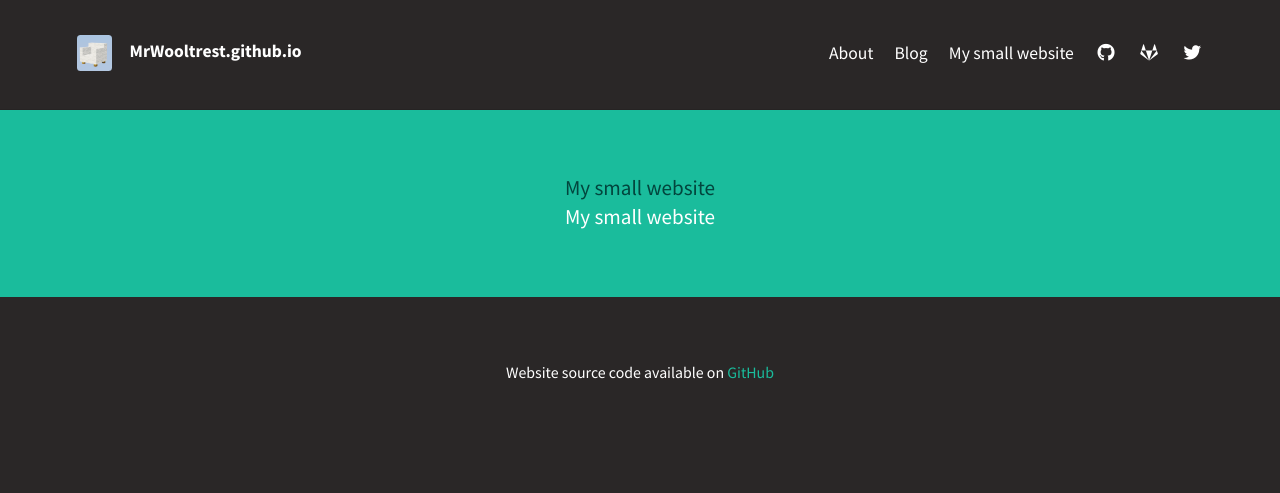
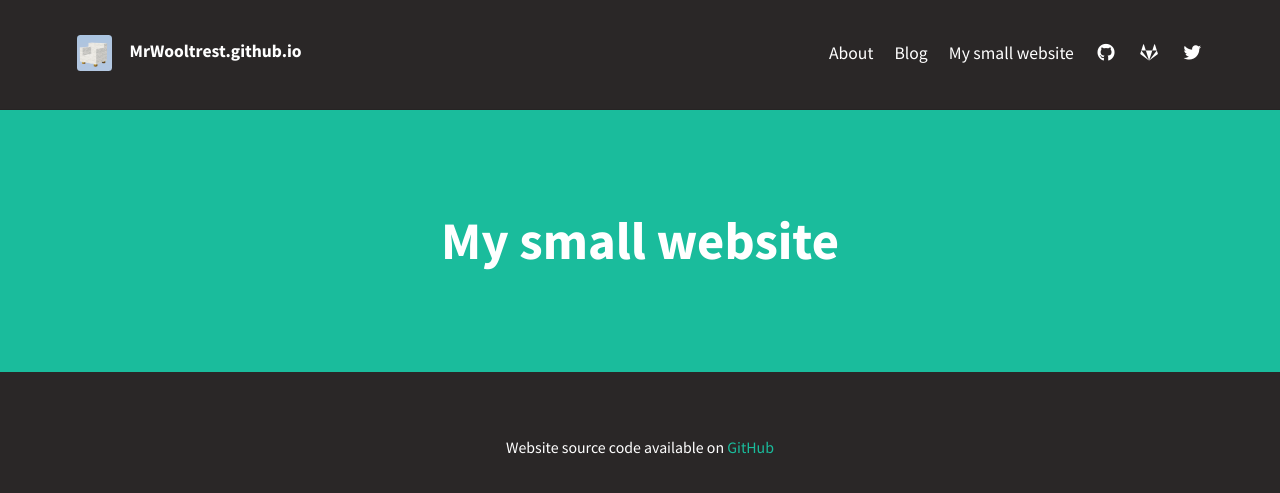
Before and after one commit to MrWooltrest/MrWooltrest.github.io-Jekyll, a Jekyll site: the page built from README.md, in a window 1280 px wide. Shown: the top 493 px of the page. Built offline with Jekyll 4.4.1, drawn with Linux system fonts in a browser that asks for light colours; nearby versions of some CDN libraries; our own code applies the rules of GitHub Pages for plain Markdown files.

Commit message:
Update _config.yml

```diff
--- a/_config.yml
+++ b/_config.yml
@@ -13,8 +13,7 @@ theme_settings:
 
   # Header and footer text
   header_text: >
-     <a>My small website</a>
-     <p>My small website</p>
+     <h1>My small website</h1>
   header_text_feature_image:
   footer_text: >
    Website source code available on <a href="https://github.com/MrWooltrest/MrWooltrest.github.io">GitHub</a>
```
